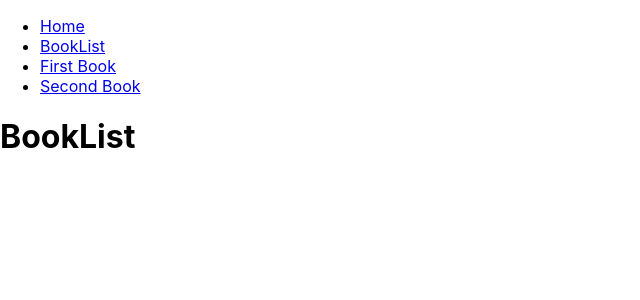
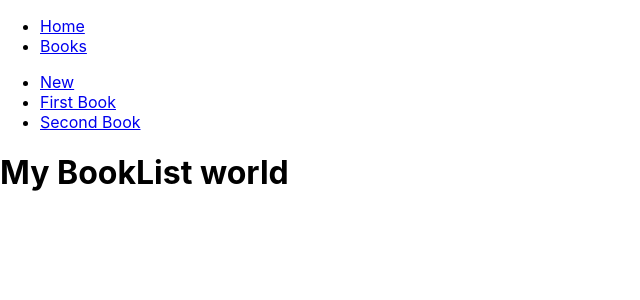
Before and after one commit to mohammedhashmi/rrd, a React (Create React App) app: page /books in a window 1280 px wide. Shown: the top 300 px of the page, without its empty margins (0-640 px from the left). Built offline with nearby package versions, Linux system fonts and the light colour scheme.

Commit message:
ft(dynamic and nested routing)layout route outlet and its context with useparams

```diff
--- a/src/App.js
+++ b/src/App.js
@@ -4,6 +4,9 @@ import ComponentA from './components/ComponentA';
 import {BookList} from './pages/BookList'
 import { Book } from './pages/Book';
 import { Link, Route, Routes } from 'react-router-dom';
+import { NotFound } from './pages/NotFound';
+import { BookLayout } from './pages/BookLayout';
+import { NewBook } from './pages/NewBook';
 
 function App() {
   return (
@@ -14,20 +17,18 @@ function App() {
             <Link to="/">Home</Link>
           </li>
           <li>
-            <Link to="/books">BookList</Link>
-          </li>
-          <li>
-            <Link to="/books/1">First Book</Link>
-          </li>
-          <li>
-            <Link to="/books/2">Second Book</Link>
+            <Link to="/books">Books</Link>
           </li>
         </ul>
       </nav>
       <Routes>
         <Route path="/" element={<ComponentA />} />
-        <Route path="/books" element={<BookList />} />
-        <Route path='/books/:id' element={<Book/>}></Route>
+        <Route path="/books" element={<BookLayout />}>
+          <Route index element={<BookList />} />
+          <Route path=':id' element={<Book/>}/>
+          <Route path='new' element={<NewBook/>}/>
+        </Route>
+        <Route path="*" element={<NotFound />} />
       </Routes>
     </>
   );
--- a/src/pages/Book.js
+++ b/src/pages/Book.js
@@ -1,4 +1,5 @@
-import React, {useParams} from "react";
+import { useParams } from "react-router-dom";
+
 export function Book() {
   const { id } = useParams()
   return (
--- /dev/null
+++ b/src/pages/BookLayout.js
@@ -0,0 +1,20 @@
+import { Link, Outlet } from "react-router-dom"
+
+export function BookLayout () {
+  return(
+    <>
+      <ul>
+        <li>
+          <Link to="new">New</Link>
+        </li>
+        <li>
+          <Link to="1">First Book</Link>
+        </li>
+        <li>
+          <Link to="2">Second Book</Link>
+        </li>
+      </ul>
+      <Outlet context={{hello: 'world'}}/>
+    </>
+  )
+}
--- a/src/pages/BookList.js
+++ b/src/pages/BookList.js
@@ -1,8 +1,11 @@
+import { useOutletContext } from "react-router-dom"
+
 export function BookList () {
+  const { hello } = useOutletContext()
   return (
     <>
       <div>
-        <h1>BookList</h1>
+        <h1>My BookList {hello}</h1>
       </div>
     </>
   )
--- /dev/null
+++ b/src/pages/NewBook.js
@@ -0,0 +1,7 @@
+export function NewBook () {
+  return (
+    <div>
+      <h1>New Book</h1>
+    </div>
+  )
+}
```
